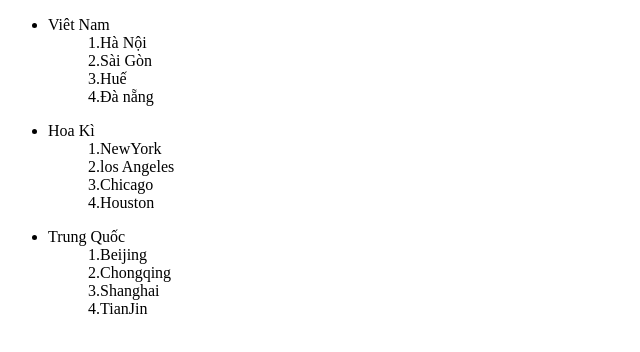
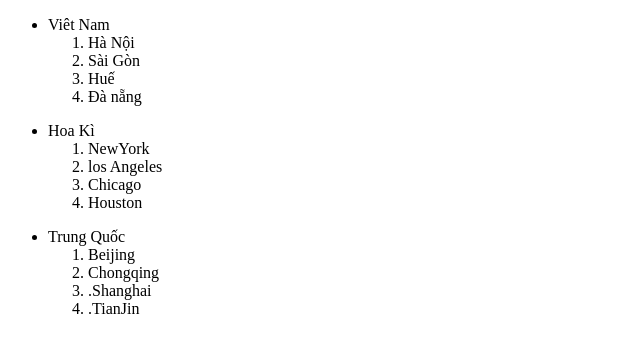
Before and after one commit to thangpdgcd/A0423I1-Phan_Dinh_Thang, a plain HTML site: page ss4_git_html/taodanhsach/danhsach.html in a window 1280 px wide. Shown: the whole page, without its empty margins (0-640 px from the left). Drawn offline with Linux system fonts and the light colour scheme.

Commit message:
Taodanhsach

```diff
--- a/ss4_git_html/taodanhsach/danhsach.html
+++ b/ss4_git_html/taodanhsach/danhsach.html
@@ -9,26 +9,32 @@
 <body>
     <ul>
         <li> Viêt Nam
-            <ol>1.Hà Nội</ol>
-            <ol>2.Sài Gòn</ol>
-            <ol>3.Huế</ol>
-            <ol>4.Đà nẵng</ol>
+            <ol>
+            <li>Hà Nội</li>
+            <li>Sài Gòn</li>
+            <li>Huế</li>
+            <li>Đà nẵng</li>
+            </ol>
         </li>
     </ul>
     <ul>
         <li>Hoa Kì
-            <ol>1.NewYork</ol>
-            <ol>2.los Angeles</ol>
-            <ol>3.Chicago</ol>
-            <ol>4.Houston</ol>
+            <ol>
+            <li>NewYork</li>
+            <li>los Angeles</li>
+            <li>Chicago</li>
+            <li>Houston</li>
+            </ol>
         </li>
     </ul>
     <ul>
         <li>Trung Quốc
-            <ol>1.Beijing</ol>
-            <ol>2.Chongqing</ol>
-            <ol>3.Shanghai</ol>
-            <ol>4.TianJin</ol>
+            <ol>
+            <li>Beijing</li>
+            <li>Chongqing</li>
+            <li>.Shanghai</li>
+            <li>.TianJin</li>
+            </ol>
         </li>
     </ul>
 </body>
```
